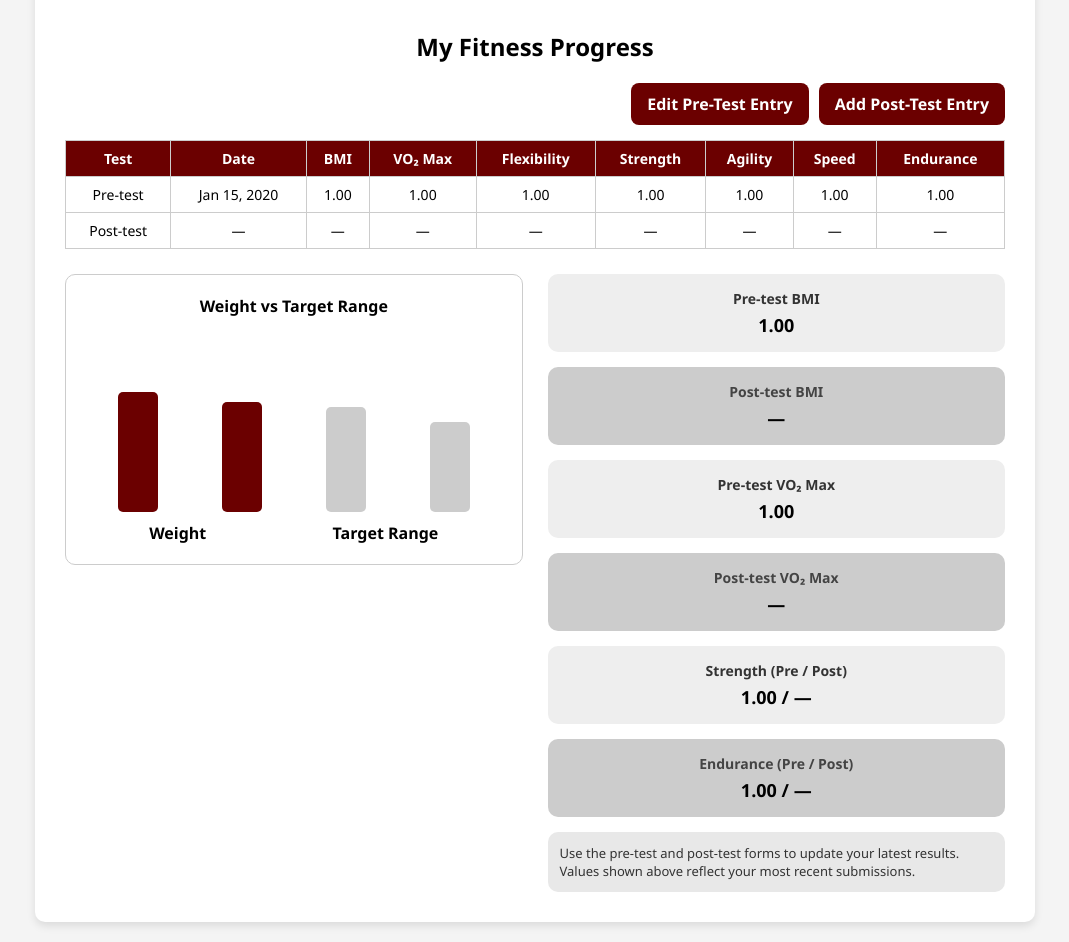
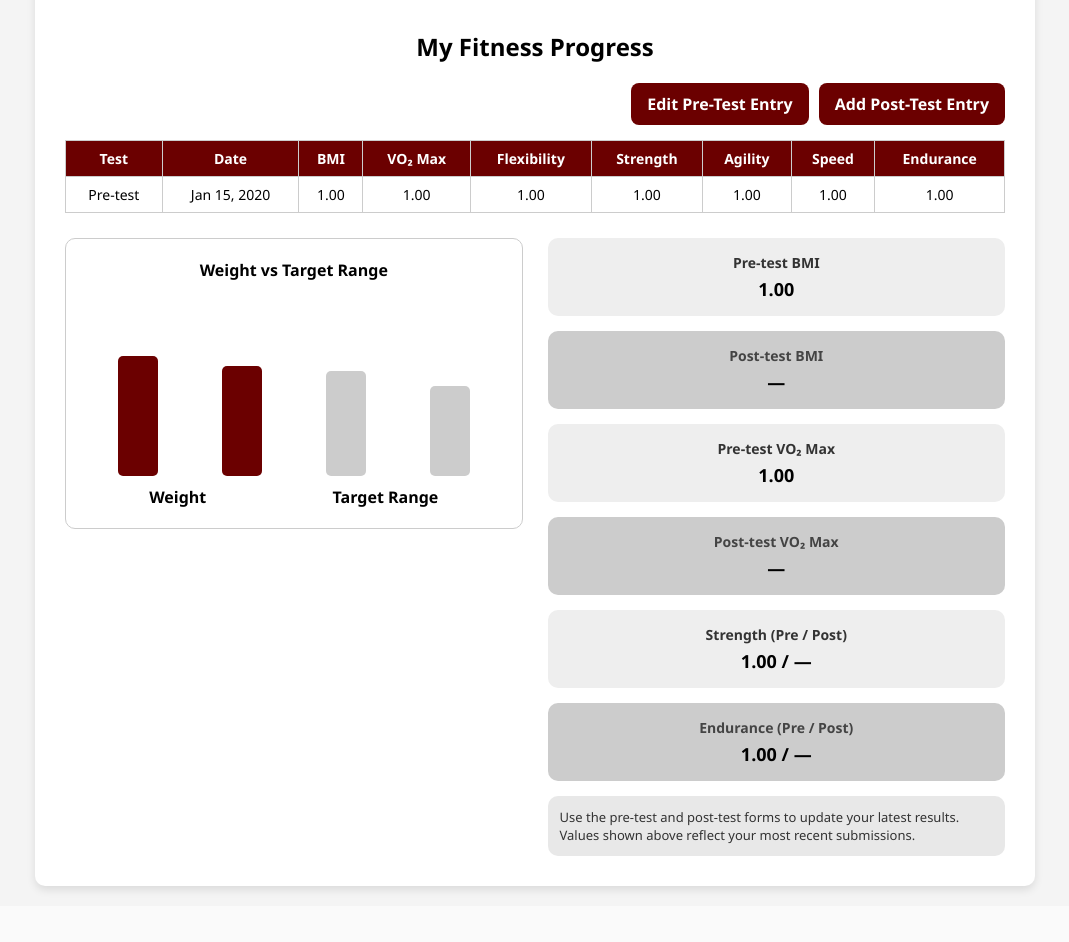
Before and after one commit to CloudMonkeyCoding/Fitness-Django-Project, a Django app: page /student-progress/ in a window 1280 px wide. Shown: the part 111-1053 px from the top of the page, without its empty margins (105-1174 px from the left). After the commit the page ends 1004 px from the top, so only its background shows below. Run offline with Django 5.2, Linux system fonts and the light colour scheme; a user stored in the database is signed in; tables that the repository leaves empty hold one stand-in row (values such as "Sample post"); some libraries are stand-ins or nearby versions.

Commit message:
Show all fitness test entries on progress page

```diff
--- a/core/templates/studentprogress.html
+++ b/core/templates/studentprogress.html
@@ -285,28 +285,25 @@
           </tr>
         </thead>
         <tbody>
-          <tr>
-            <td>Pre-test</td>
-            <td>{% if pre_test %}{{ pre_test.created_at|date:"M d, Y" }}{% else %}—{% endif %}</td>
-            <td>{% if pre_test %}{{ pre_test.bmi|floatformat:2 }}{% else %}—{% endif %}</td>
-            <td>{% if pre_test %}{{ pre_test.vo2_max|floatformat:2 }}{% else %}—{% endif %}</td>
-            <td>{% if pre_test %}{{ pre_test.flexibility|floatformat:2 }}{% else %}—{% endif %}</td>
-            <td>{% if pre_test %}{{ pre_test.strength|floatformat:2 }}{% else %}—{% endif %}</td>
-            <td>{% if pre_test %}{{ pre_test.agility|floatformat:2 }}{% else %}—{% endif %}</td>
-            <td>{% if pre_test %}{{ pre_test.speed|floatformat:2 }}{% else %}—{% endif %}</td>
-            <td>{% if pre_test %}{{ pre_test.endurance|floatformat:2 }}{% else %}—{% endif %}</td>
-          </tr>
-          <tr>
-            <td>Post-test</td>
-            <td>{% if post_test %}{{ post_test.created_at|date:"M d, Y" }}{% else %}—{% endif %}</td>
-            <td>{% if post_test %}{{ post_test.bmi|floatformat:2 }}{% else %}—{% endif %}</td>
-            <td>{% if post_test %}{{ post_test.vo2_max|floatformat:2 }}{% else %}—{% endif %}</td>
-            <td>{% if post_test %}{{ post_test.flexibility|floatformat:2 }}{% else %}—{% endif %}</td>
-            <td>{% if post_test %}{{ post_test.strength|floatformat:2 }}{% else %}—{% endif %}</td>
-            <td>{% if post_test %}{{ post_test.agility|floatformat:2 }}{% else %}—{% endif %}</td>
-            <td>{% if post_test %}{{ post_test.speed|floatformat:2 }}{% else %}—{% endif %}</td>
-            <td>{% if post_test %}{{ post_test.endurance|floatformat:2 }}{% else %}—{% endif %}</td>
-          </tr>
+          {% if test_entries %}
+            {% for entry in test_entries %}
+              <tr>
+                <td>{{ entry.get_test_type_display }}</td>
+                <td>{{ entry.created_at|date:"M d, Y" }}</td>
+                <td>{{ entry.bmi|floatformat:2 }}</td>
+                <td>{{ entry.vo2_max|floatformat:2 }}</td>
+                <td>{{ entry.flexibility|floatformat:2 }}</td>
+                <td>{{ entry.strength|floatformat:2 }}</td>
+                <td>{{ entry.agility|floatformat:2 }}</td>
+                <td>{{ entry.speed|floatformat:2 }}</td>
+                <td>{{ entry.endurance|floatformat:2 }}</td>
+              </tr>
+            {% endfor %}
+          {% else %}
+            <tr>
+              <td colspan="9">No test entries recorded yet.</td>
+            </tr>
+          {% endif %}
         </tbody>
       </table>
 
--- a/core/views.py
+++ b/core/views.py
@@ -1,4 +1,5 @@
 from decimal import Decimal, InvalidOperation
+from typing import List, Optional
 
 from django.contrib import messages
 from django.contrib.auth import get_user_model, login, logout
@@ -64,6 +65,54 @@ def latest_valid_entry(student_profile: StudentProfile, test_type: str):
 
         return FitnessTestEntry.objects.filter(pk=entry_id).first()
     return None
+
+
+def valid_test_entries(student_profile: StudentProfile, test_type: Optional[str] = None) -> List[FitnessTestEntry]:
+    """
+    Return all valid FitnessTestEntry rows for the student (optionally filtered
+    by test type), ordered from newest to oldest.
+    """
+
+    query = (
+        """
+        SELECT
+            id,
+            CAST(bmi AS TEXT),
+            CAST(vo2_max AS TEXT),
+            CAST(flexibility AS TEXT),
+            CAST(strength AS TEXT),
+            CAST(agility AS TEXT),
+            CAST(speed AS TEXT),
+            CAST(endurance AS TEXT)
+        FROM core_fitnesstestentry
+        WHERE student_id = %s
+        """
+    )
+    params = [student_profile.id]
+
+    if test_type:
+        query += " AND test_type = %s"
+        params.append(test_type)
+
+    query += " ORDER BY created_at DESC"
+
+    with connection.cursor() as cursor:
+        cursor.execute(query, params)
+        rows = cursor.fetchall()
+
+    entries: List[FitnessTestEntry] = []
+    for row in rows:
+        entry_id, *metric_values = row
+        try:
+            [Decimal(str(value)) for value in metric_values]
+        except (InvalidOperation, TypeError, ValueError):
+            continue
+
+        entry = FitnessTestEntry.objects.filter(pk=entry_id).first()
+        if entry:
+            entries.append(entry)
+
+    return entries
 
 
 def signup(request):
@@ -216,8 +265,16 @@ def student_management(request):
 def student_progress(request):
     student_profile = get_object_or_404(StudentProfile, user=request.user)
 
-    pre_test_entry = latest_valid_entry(student_profile, FitnessTestEntry.PRETEST)
-    post_test_entry = latest_valid_entry(student_profile, FitnessTestEntry.POSTTEST)
+    test_entries = valid_test_entries(student_profile)
+
+    pre_test_entry = next(
+        (entry for entry in test_entries if entry.test_type == FitnessTestEntry.PRETEST),
+        None,
+    )
+    post_test_entry = next(
+        (entry for entry in test_entries if entry.test_type == FitnessTestEntry.POSTTEST),
+        None,
+    )
 
     return render(
         request,
@@ -225,6 +282,7 @@ def student_progress(request):
         {
             "pre_test": pre_test_entry,
             "post_test": post_test_entry,
+            "test_entries": test_entries,
         },
     )
 
```
